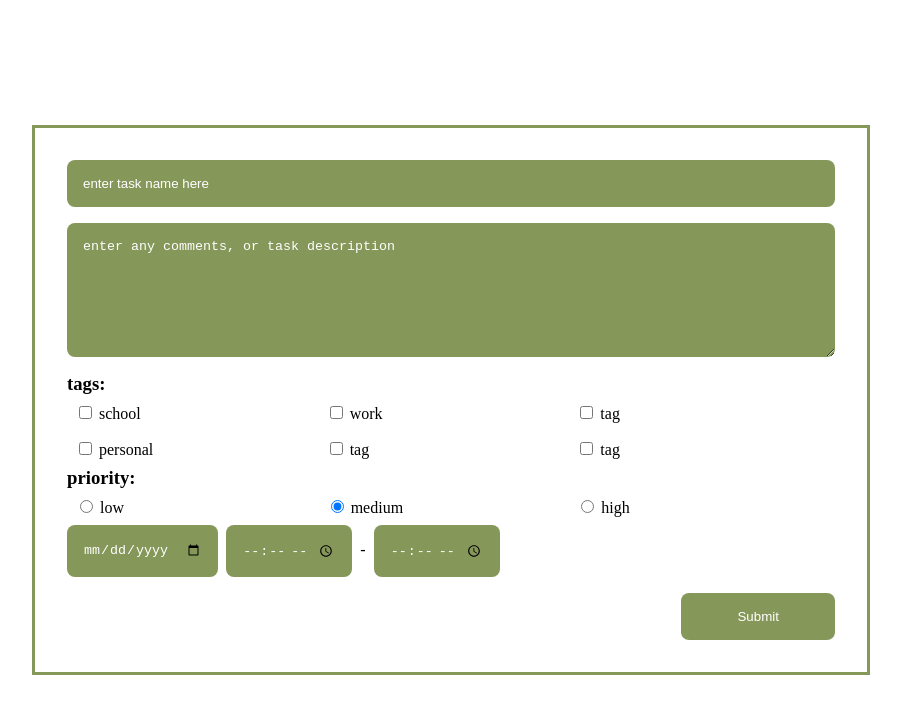
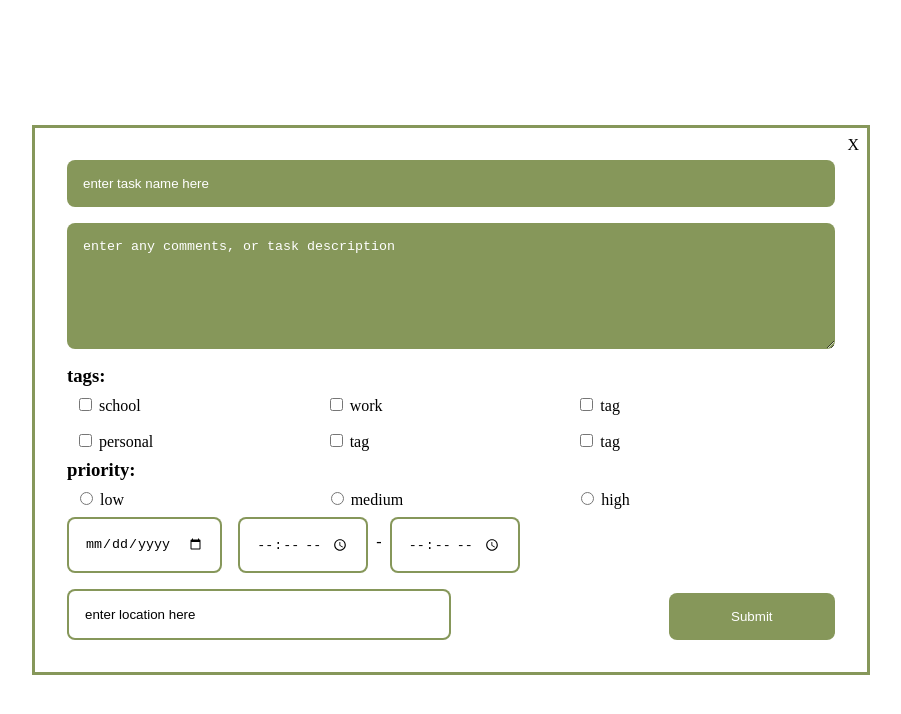
Before and after one commit to Sakidoe/ECS162-Final-Project, a Svelte app in the folder Final Project/app/frontend/: page / in a window 1280 px wide. Shown: the top 714 px of the page, without its empty margins (189-1090 px from the left). Built offline with nearby package versions, Linux system fonts and the light colour scheme.

Commit message:
added location and close button

```diff
--- a/Final Project/app/frontend/src/task.svelte
+++ b/Final Project/app/frontend/src/task.svelte
@@ -27,7 +27,7 @@
     let taskLabel ="";
 
     let priorityOptions = ['low', 'medium', 'high'];
-    let selectedPriority = 'medium';
+    let selectedPriority = '';
 
     let feedback = "";
 
@@ -65,7 +65,13 @@
             taskDescription = "";
             taskDate = "";
             allTags.forEach((t) => (t.checked = false));
-            selectedPriority = 'medium';
+            selectedTags = [];
+            selectedPriority = '';
+            taskStartTime = "";
+            taskEndTime = "";
+            taskLocation = "";
+            taskColor = "";
+            taskLabel = "";
         } else {
             feedback = "Unexpected response: " + JSON.stringify(data);
         }
@@ -76,6 +82,16 @@
 </script>
 
 <style>
+    .close {
+        position: absolute;
+        top: 8px;
+        right: 8px;
+        text-decoration: none;
+    }
+    .closeButton {
+        all: unset;
+        cursor: pointer;
+    }
     .background {
         position: fixed;
         top: 50%;
@@ -121,6 +137,7 @@
         border: none;
         border-radius: 8px;
         box-sizing: border-box;
+        color: white;
     }
 
     .tagContainer {
@@ -137,14 +154,16 @@
     }
 
     .buttonContainer {
-        display: flex;
-        justify-content: flex-end;
-        align-items: center;
+        position: absolute;
+        width: 20%;
+        bottom: 16px;
+        right: 16px;
+        padding: 16px;
         margin-top: 16px;
     }
     .submitButton {
         display: block;
-        width: 20%;
+        width: 100%;
         padding: 16px;
         background-color: #687D31CC;
         border: none;
@@ -158,15 +177,72 @@
         flex-direction: row;
         width: 50%;
     }
+    #date {
+        /* height: 50%; */
+        width: 50%;
+        margin-right: 8px;
+        background-color: white;
+        border: 2px solid #687D31CC;
+        border-radius: 8px;
+        box-sizing: border-box;
+        color: black;
+    }
     #timeStart, #timeEnd {
         width: 50%;
+        /* height: 50%; */
         margin-right: 8px;
         margin-left: 8px;
+        background-color: white;
+        border: 2px solid #687D31CC;
+        border-radius: 8px;
+        box-sizing: border-box;
+        color: black;
+    }
+
+    .locationContainer input {
+        display: flex;
+        flex-direction: row;
+        width: 50%;
+        margin-top: 16px;
+    }
+    #location {
+        padding: 16px;
+        background-color: white;
+        border: 2px solid #687D31CC;
+        border-radius: 8px;
+        box-sizing: border-box;
+        color: black;
+    }
+    #location::placeholder {
+        color: black;
     }
 </style>
 
 <main>
+
     <div class="background">
+        <div class="close">
+            <button
+                class="closeButton"
+                type="button"
+                on:click={() => {
+                    console.log('Close button clicked');
+                    taskName = "";
+                    taskDescription = "";
+                    taskDate = "";
+                    allTags.forEach((t) => (t.checked = false));
+                    selectedTags = [];
+                    selectedPriority = '';
+                    taskStartTime = "";
+                    taskEndTime = "";
+                    taskLocation = "";
+                    taskColor = "";
+                    taskLabel = "";
+                }}
+            >
+                X
+            </button>
+        </div>
         <input
             class="inputBox"
             type="text"
@@ -253,6 +329,7 @@
         <div class="timeContainer">
             <input
                 class="inputBox"
+                id = "date"
                 type="date"
                 placeholder="enter due date here"
                 bind:value={taskDate}
@@ -276,13 +353,22 @@
                 required
             />
         </div>
+        <div class="locationContainer">
+            <input
+                class="inputBox"
+                id="location"
+                type="text"
+                placeholder="enter location here"
+                bind:value={taskLocation}
+            />
+
+        </div>
         <div class="buttonContainer">
             <button
                 class="submitButton"
                 type="button"
                 on:click={() => {
                     console.log('Task submitted with tags:', selectedTags);
-                    // Here you would typically handle the form submission
                     createTask();
                 }}
                 disabled={!taskName}
```
